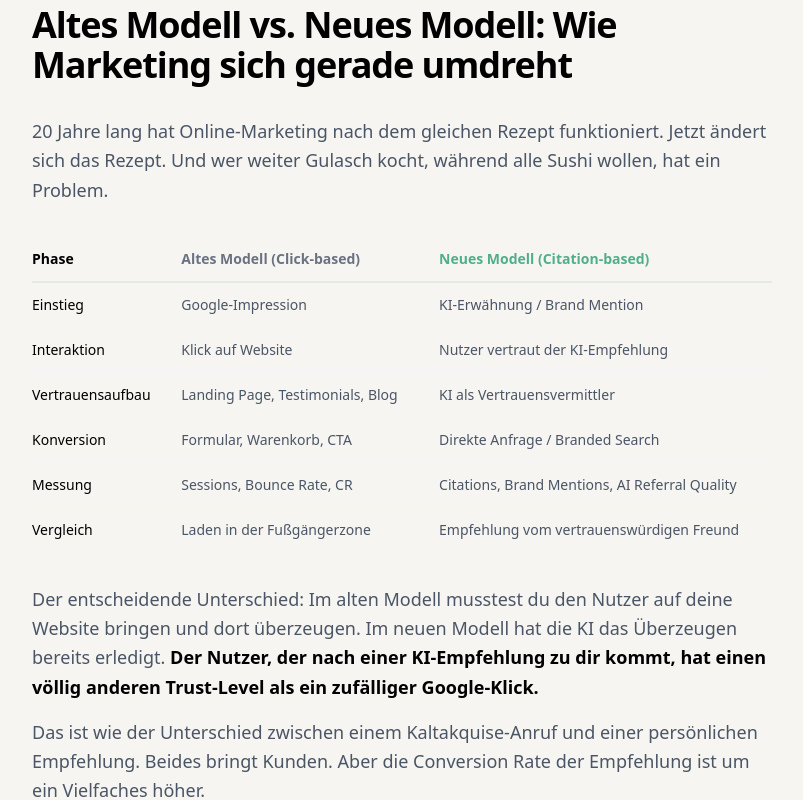
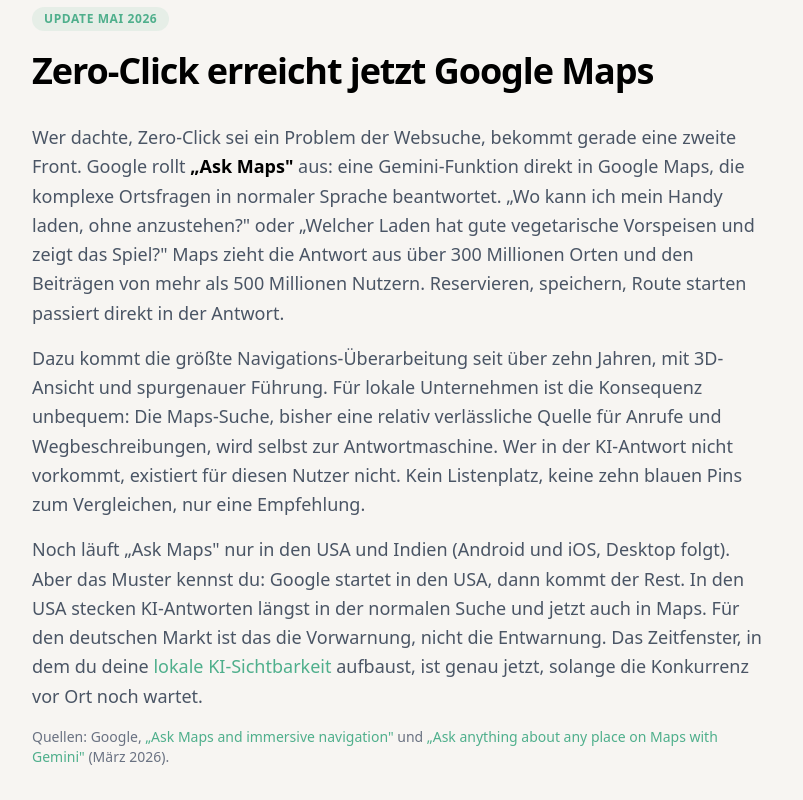
Before and after one commit to VadimShchepin/relaunch, a Next.js app: page /wissen/zero-click-zukunft in a window 1280 px wide. Shown: the part 2300-3100 px from the top of the page, without its empty margins (238-1041 px from the left). Built offline with nearby package versions, Linux system fonts and the light colour scheme; a web font is replaced by a local one.

Commit message:
feat(wissen): add Google Maps AI (Ask Maps) update to zero-click article

```diff
--- a/app/wissen/zero-click-zukunft/page.tsx
+++ b/app/wissen/zero-click-zukunft/page.tsx
@@ -30,6 +30,10 @@
   {
     q: 'Sollte ich aufhören, in SEO zu investieren?',
     a: 'Nein. SEO bleibt relevant — es verändert sich nur. Google liefert nach wie vor den größten Teil des Web-Traffics. Aber du solltest SEO nicht mehr als einzigen Kanal betrachten. Die Kombination aus klassischem SEO und KI-Sichtbarkeit ist die Strategie der Zukunft. Wer nur in SEO investiert, verliert langfristig Traffic. Wer nur in KI investiert, lässt kurzfristig Geld liegen. Die Mischung macht es.',
+  },
+  {
+    q: 'Betrifft Zero-Click auch Google Maps?',
+    a: 'Ja, und zwar seit 2026 spürbar. Google hat „Ask Maps" gestartet, eine Gemini-Funktion in Google Maps, die Ortsfragen in normaler Sprache direkt beantwortet, statt nur eine Liste von Treffern zu zeigen. Maps greift dabei auf über 300 Millionen Orte und die Beiträge von mehr als 500 Millionen Nutzern zu. Damit wird auch die lokale Suche zur Zero-Click-Antwort: Wer in der KI-Empfehlung nicht auftaucht, wird vom Nutzer nicht mehr verglichen. Aktuell läuft die Funktion in den USA und Indien, ein Start in Deutschland ist absehbar. Für lokale Anbieter ist jetzt der Zeitpunkt, lokale KI-Sichtbarkeit aufzubauen.',
   },
   {
     q: 'Wie profitieren kleine Unternehmen von der Zero-Click-Zukunft?',
@@ -71,7 +75,7 @@
     '@id': 'https://aiseo.hamburg/#organization',
   },
   datePublished: '2026-04-02',
-  dateModified: '2026-04-02',
+  dateModified: '2026-05-30',
   mainEntityOfPage: 'https://aiseo.hamburg/wissen/zero-click-zukunft',
   inLanguage: 'de',
 };
@@ -185,6 +189,33 @@
         <div className="bg-white border-2 border-brand-accent rounded-xl p-6 shadow-sm my-8">
           <p className="text-lg md:text-xl font-semibold text-black leading-snug">
             SparkToro / Datos (2025): 60 %+ der Google-Suchen enden Zero-Click. Gartner (2024): Bis 2028 verlieren Marken über 50 % ihres organischen Traffics. Das ist keine Prophezeiung — das ist Mathematik.
+          </p>
+        </div>
+      </section>
+
+      {/* ============================================================ */}
+      {/*  Update Mai 2026: Maps AI                                    */}
+      {/* ============================================================ */}
+      <section className="py-20 md:py-28 px-6 md:px-12 lg:px-20 max-w-[900px] mx-auto border-t border-gray-100">
+        <span className="inline-block text-xs font-bold uppercase tracking-wider text-brand-accent bg-brand-accent/10 px-3 py-1 rounded-full mb-5">
+          Update Mai 2026
+        </span>
+        <h2 className="text-3xl md:text-4xl font-semibold tracking-[-0.03em] text-black mb-8">
+          Zero-Click erreicht jetzt Google Maps
+        </h2>
+
+        <div className="space-y-4 text-lg text-gray-600 leading-relaxed">
+          <p>
+            Wer dachte, Zero-Click sei ein Problem der Websuche, bekommt gerade eine zweite Front. Google rollt <strong className="text-black">„Ask Maps"</strong> aus: eine Gemini-Funktion direkt in Google Maps, die komplexe Ortsfragen in normaler Sprache beantwortet. „Wo kann ich mein Handy laden, ohne anzustehen?" oder „Welcher Laden hat gute vegetarische Vorspeisen und zeigt das Spiel?" Maps zieht die Antwort aus über 300 Millionen Orten und den Beiträgen von mehr als 500 Millionen Nutzern. Reservieren, speichern, Route starten passiert direkt in der Antwort.
+          </p>
+          <p>
+            Dazu kommt die größte Navigations-Überarbeitung seit über zehn Jahren, mit 3D-Ansicht und spurgenauer Führung. Für lokale Unternehmen ist die Konsequenz unbequem: Die Maps-Suche, bisher eine relativ verlässliche Quelle für Anrufe und Wegbeschreibungen, wird selbst zur Antwortmaschine. Wer in der KI-Antwort nicht vorkommt, existiert für diesen Nutzer nicht. Kein Listenplatz, keine zehn blauen Pins zum Vergleichen, nur eine Empfehlung.
+          </p>
+          <p>
+            Noch läuft „Ask Maps" nur in den USA und Indien (Android und iOS, Desktop folgt). Aber das Muster kennst du: Google startet in den USA, dann kommt der Rest. In den USA stecken KI-Antworten längst in der normalen Suche und jetzt auch in Maps. Für den deutschen Markt ist das die Vorwarnung, nicht die Entwarnung. Das Zeitfenster, in dem du deine <a href="/wissen/lokale-ki-sichtbarkeit" className="text-brand-accent font-medium hover:underline">lokale KI-Sichtbarkeit</a> aufbaust, ist genau jetzt, solange die Konkurrenz vor Ort noch wartet.
+          </p>
+          <p className="text-sm text-gray-500">
+            Quellen: Google, <a href="https://blog.google/products-and-platforms/products/maps/ask-maps-immersive-navigation/" target="_blank" rel="noopener noreferrer" className="text-brand-accent hover:underline">„Ask Maps and immersive navigation"</a> und <a href="https://blog.google/intl/en-in/products/explore-communicate/ask-anything-about-any-place-on-maps-with-gemini/" target="_blank" rel="noopener noreferrer" className="text-brand-accent hover:underline">„Ask anything about any place on Maps with Gemini"</a> (März 2026).
           </p>
         </div>
       </section>
```
